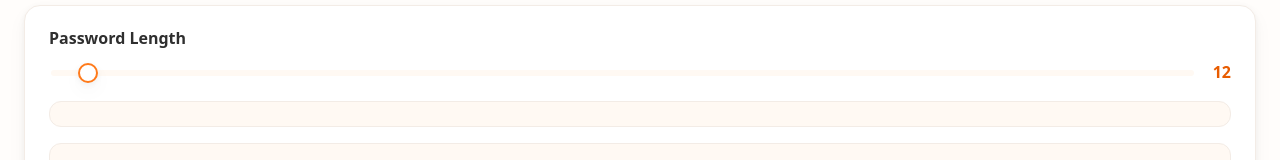
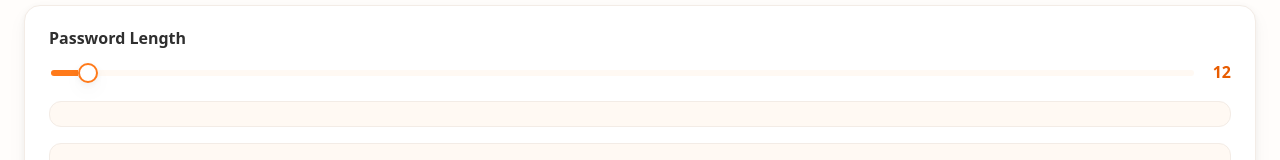
Before and after one commit to gregoryAndrikopoulos/Keyforge, a React (Vite) app: page / in a window 1280 px wide. Shown: the part 279-439 px from the top of the page. Built offline with nearby package versions, Linux system fonts and the light colour scheme.

Commit message:
improve length slider (#9)

```diff
--- a/src/components/generator/Generator.css
+++ b/src/components/generator/Generator.css
@@ -36,16 +36,19 @@
   gap: 0.5rem;
   margin-bottom: 1rem;
 }
+
 .length-label {
   font-weight: 600;
   color: var(--text);
 }
+
 .length-control {
   display: grid;
   grid-template-columns: 1fr max-content;
   align-items: center;
   gap: 0.75rem;
 }
+
 .length-display {
   min-width: 3ch;
   text-align: right;
@@ -58,21 +61,26 @@
   width: 100%;
   height: 6px;
   border-radius: 999px;
-  background: var(--surface-2);
+
+  --min: 6;
+  --max: 256;
+  --val: 12;
+  --percent: calc((var(--val) - var(--min)) * 100 / (var(--max) - var(--min)));
+  background:
+        /* left (progress) */
+    linear-gradient(var(--accent), var(--accent)) 0 0 /
+      calc(var(--percent) * 1%) 100% no-repeat,
+    /* right (track) */ var(--surface-2);
+
   outline: none;
   appearance: none;
 }
 
 #length-slider:active {
-  background: var(--accent); /* orange track */
-}
-
-#length-slider:active::-webkit-slider-thumb {
-  border-color: var(--accent-700);
-}
-
-#length-slider:active::-moz-range-thumb {
-  border-color: var(--accent-700);
+  background:
+    linear-gradient(var(--accent), var(--accent)) 0 0 /
+      calc(var(--percent) * 1%) 100% no-repeat,
+    var(--muted);
 }
 
 #length-slider::-webkit-slider-thumb {
@@ -86,6 +94,26 @@
   cursor: pointer;
 }
 
+#length-slider:active::-webkit-slider-thumb {
+  border-color: var(--accent-700);
+}
+
+#length-slider::-moz-range-track {
+  height: 6px;
+  border-radius: 999px;
+  background: var(--surface-2);
+}
+
+#length-slider::-moz-range-progress {
+  height: 6px;
+  border-radius: 999px;
+  background: var(--accent);
+}
+
+#length-slider:active::-moz-range-track {
+  background: var(--muted);
+}
+
 #length-slider::-moz-range-thumb {
   width: 20px;
   height: 20px;
@@ -94,6 +122,10 @@
   border: 2px solid var(--accent);
   box-shadow: var(--shadow-soft);
   cursor: pointer;
+}
+
+#length-slider:active::-moz-range-thumb {
+  border-color: var(--accent-700);
 }
 
 .options-grid {
@@ -177,7 +209,7 @@
 }
 
 .switch-input:focus-visible + .switch-visual {
-  outline: 3px solid var(--ring); /* rely on token for focus ring */
+  outline: 3px solid var(--ring);
   outline-offset: 2px;
 }
 
@@ -241,6 +273,7 @@
     border-color 0.2s,
     box-shadow 0.2s;
 }
+
 .password-output:focus {
   outline: none;
   border-color: var(--ring);
@@ -324,7 +357,6 @@
   opacity: 0.85;
 }
 
-/* A11y helper */
 .visually-hidden {
   position: absolute !important;
   height: 1px;
--- a/src/components/generator/Generator.jsx
+++ b/src/components/generator/Generator.jsx
@@ -21,11 +21,9 @@ const classifyChar = (ch) => {
   return "ch-other";
 };
 
-/** One row: “Lowercase  a-z” + switch */
 const CheckboxRow = ({ name, label, checked, onToggle }) => {
   const id = `checkbox-${name}`;
   const sample = SAMPLE_BY_NAME[name];
-
   return (
     <label className="switch-row" htmlFor={id}>
       <span className="switch-text">
@@ -47,6 +45,9 @@ const CheckboxRow = ({ name, label, checked, onToggle }) => {
 };
 
 const Generator = () => {
+  const MIN_LEN = 6;
+  const MAX_LEN = 256;
+
   const [passwordLength, setPasswordLength] = useState(12);
   const [options, setOptions] = useState({
     includeLowercase: true,
@@ -60,6 +61,15 @@ const Generator = () => {
   const [copied, setCopied] = useState(false);
   const [error, setError] = useState("");
 
+  const labelByName = useMemo(
+    () =>
+      OPTION_LABELS.reduce((acc, o) => {
+        acc[o.name] = o.label;
+        return acc;
+      }, {}),
+    []
+  );
+
   const pools = useMemo(() => buildPools(options), [options]);
   const charsetEmpty = useMemo(
     () => pools.reduce((n, p) => n + p.length, 0) === 0,
@@ -67,6 +77,15 @@ const Generator = () => {
   );
 
   useEffect(() => setCopied(false), [generatedPassword]);
+
+  const sliderRef = useRef(null);
+  useEffect(() => {
+    const el = sliderRef.current;
+    if (!el) return;
+    el.style.setProperty("--min", String(MIN_LEN));
+    el.style.setProperty("--max", String(MAX_LEN));
+    el.style.setProperty("--val", String(passwordLength));
+  }, [passwordLength, MIN_LEN, MAX_LEN]);
 
   const handleGenerateClick = useCallback(() => {
     if (charsetEmpty) {
@@ -78,7 +97,7 @@ const Generator = () => {
     setGeneratedPassword(generatePassword(passwordLength, options));
   }, [charsetEmpty, options, passwordLength]);
 
-  const handleCopyClick = async () => {
+  const handleCopyClick = useCallback(async () => {
     if (!generatedPassword) return;
     try {
       await navigator.clipboard.writeText(generatedPassword);
@@ -86,13 +105,15 @@ const Generator = () => {
     } catch {
       setCopied(false);
     }
-  };
+  }, [generatedPassword]);
 
-  const toggleOption = (name) =>
-    setOptions((prev) => ({ ...prev, [name]: !prev[name] }));
+  const toggleOption = useCallback(
+    (name) => setOptions((prev) => ({ ...prev, [name]: !prev[name] })),
+    []
+  );
 
   const outputRef = useRef(null);
-  const handleOutputFocus = () => {
+  const handleOutputFocus = useCallback(() => {
     const el = outputRef.current;
     if (!el) return;
     const r = document.createRange();
@@ -100,7 +121,7 @@ const Generator = () => {
     const sel = window.getSelection();
     sel.removeAllRanges();
     sel.addRange(r);
-  };
+  }, []);
 
   return (
     <div className="generator-shell" data-testid="generator">
@@ -112,21 +133,25 @@ const Generator = () => {
       </header>
 
       <section className="generator-card">
-        {/* Length control */}
         <div className="length-input" data-testid="length-group">
           <label htmlFor="length-slider" className="length-label">
             Password Length
           </label>
           <div className="length-control">
             <input
+              ref={sliderRef}
               id="length-slider"
               type="range"
-              min="6"
-              max="256"
+              min={MIN_LEN}
+              max={MAX_LEN}
               value={passwordLength}
-              onInput={(e) => setPasswordLength(parseInt(e.target.value, 10))}
-              aria-valuemin={6}
-              aria-valuemax={256}
+              onInput={(e) => {
+                const v = parseInt(e.target.value, 10);
+                setPasswordLength(v);
+                e.currentTarget.style.setProperty("--val", String(v));
+              }}
+              aria-valuemin={MIN_LEN}
+              aria-valuemax={MAX_LEN}
               aria-valuenow={passwordLength}
               data-testid="length-slider"
             />
@@ -156,10 +181,7 @@ const Generator = () => {
                 <CheckboxRow
                   key={opt.name}
                   name={opt.name}
-                  label={
-                    OPTION_LABELS.find((o) => o.name === opt.name)?.label ||
-                    opt.label
-                  }
+                  label={labelByName[opt.name] || opt.label}
                   checked={!!options[opt.name]}
                   onToggle={() => toggleOption(opt.name)}
                 />
```
Also changed, not shown: package.json (+0 -12 lines).
